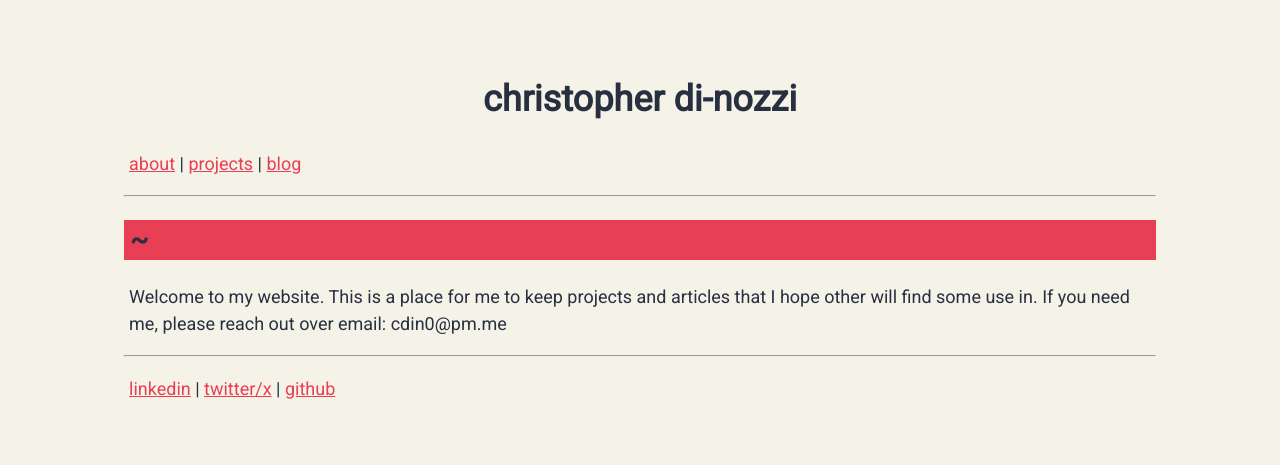
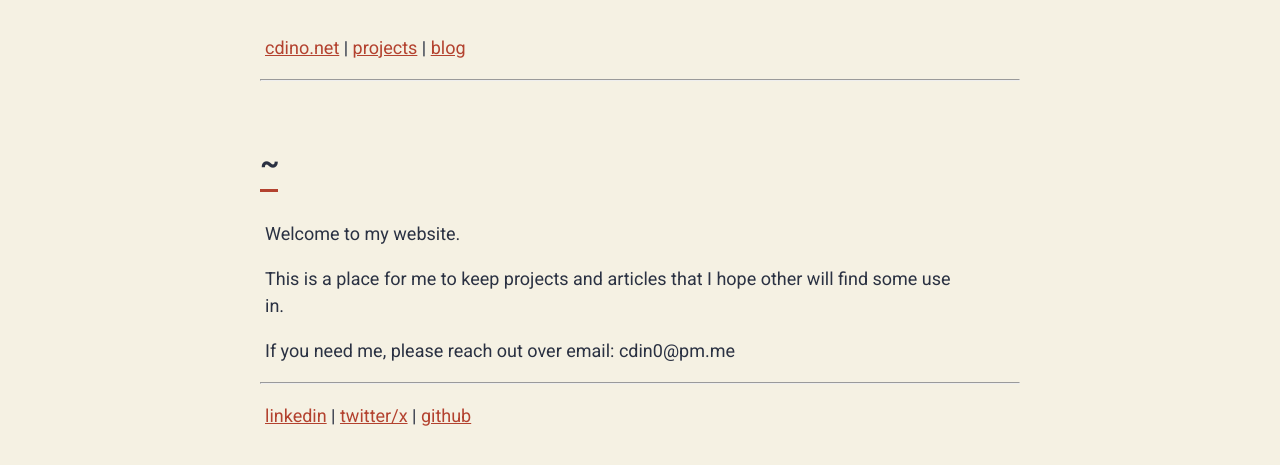
Before and after one commit to chrisdinozzi/chrisdinozzi.github.io, a Jekyll site: the page built from index.md, in a window 1280 px wide. Shown: the top 465 px of the page. Built offline with Jekyll 4.4.1, drawn with Linux system fonts in a browser that asks for light colours.

Commit message:
revamped style and cleaned up site. thanks claude

```diff
--- a/_layouts/default.html
+++ b/_layouts/default.html
@@ -3,15 +3,16 @@
 <head>
   <meta charset="UTF-8">
   <meta name="viewport" content="width=device-width, initial-scale=1.0">
+  <meta name="color-scheme" content="light dark">
+   <script src="script.js"></script>
   <link rel="stylesheet" href="/style.css">
   <link rel="alternate" type="application/atom+xml" title="cdino.net" href="/feed.xml">
   <script defer src="https://cloud.umami.is/script.js" data-website-id="f2d4d146-1a06-4363-b4cf-f8604e8e8b1b"></script>
   {% seo %}
 </head>
 <body>
-  <h1><a href="/">christopher di-nozzi</a></h1>
-  <p>
-    <a href="/about">about</a>
+    <p>
+    <a href="/">cdino.net</a>
     |
     <a href="/projects">projects</a>
     |
--- a/index.md
+++ b/index.md
@@ -5,5 +5,7 @@ title: christopher di-nozzi
 
 ## ~
 Welcome to my website.
+
 This is a place for me to keep projects and articles that I hope other will find some use in.
+
 If you need me, please reach out over email: cdin0@pm.me
--- a/style.css
+++ b/style.css
@@ -1,119 +1,189 @@
 @import url('https://fonts.googleapis.com/css2?family=Roboto&display=swap');
 @import url('https://fonts.googleapis.com/css2?family=JetBrains+Mono&display=swap');
 
-:root{
-    --background-color:#f5f3e7;
-    --primary-color:#e83f55;
-    --secondary-color:#272f41;
-    --link-color:#e83f55;
+/* ============ palette ============ */
+:root {
+  --bg: #f5f1e3;            /* cream */
+  --ink: #2a3142;           /* navy text */
+  --muted: #8a8573;         /* date/meta */
+  --accent: #b3422f;        /* brick */
+  --accent-hover: #8f3526;  /* brick, darker */
+  --code-bg: #e9e2cd;       /* code chips */
+  --table-head-bg: #2a3142;
+  --table-head-ink: #f5f1e3;
+  --rule: #d8d2c0;          /* thin hr / table borders */
+  color-scheme: light;
 }
 
-html{
-    background-color:var(--background-color);
+[data-theme="dark"] {
+  --bg: #1c212c;            /* darker than the navy so chips/tables sit on it */
+  --ink: #e8e3d3;           /* cream, slightly dimmed — pure #f5f1e3 glows on dark */
+  --muted: #8d8a7e;
+  --accent: #d4674f;        /* brick lightened for contrast on dark */
+  --accent-hover: #e08068;
+  --code-bg: #2a3142;
+  --table-head-bg: #11141c;
+  --table-head-ink: #e8e3d3;
+  --rule: #3a4152;
+  color-scheme: dark;
+}
+
+/* ============ base ============ */
+html {
+  background-color: var(--bg);   /* was var(-bg) — single dash, silently invalid */
+  background: var(--bg);
   font-family: 'Roboto', sans-serif;
-    color:var(--secondary-color);
+  color: var(--ink);
   line-height: 1.5;
-	margin: 32px auto;
   font-size: clamp(1rem, 2vw, 1.125rem);
 }
 
-body{
-    margin:0% 10% 0% 10%;
-    padding: 5% 5% 5% 5%;
+body {
+  max-width: 760px;        /* page frame: nav, title, tables get this */
+  margin: 0 auto;
   padding: 16px;
-    max-width: 102ch;
-    margin: 0 auto;
-    text-align:left;
+  text-align: left;
 }
 
-a{
-    color:var(--link-color);
+/* reading measure: prose capped at 70ch, tables/images stay free */
+p, ul, ol, blockquote {
+  max-width: 70ch;
 }
 
-nav{
-    overflow:auto;
+/* ============ links ============ */
+a {
+  color: var(--accent);
+}
+
+a:hover {
+  color: var(--accent-hover);   /* was background/colour swap via dead variables */
+}
+
+a:focus-visible {
+  outline: 2px solid var(--accent);
+  outline-offset: 2px;
+  border-radius: 2px;
+}
+
+/* ============ nav ============ */
+nav {
+  overflow: auto;
   display: flex;
   flex-flow: row nowrap;
   justify-content: space-evenly;
 }
 
-nav a{
+nav a {
   text-decoration: none;
-    padding:2px 4px 2px 4px;
+  padding: 2px 4px;
 }
 
-a:hover{
-    background-color: var(--primary-color);
-    color:var(--background-color)
+/* ============ headings ============ */
+#title {
+  font-size: 5ch;
 }
 
-h1{
-    text-align: center;
+h1 {
+  text-align: left;    /* one strong left edge, top to bottom */
 }
 
-h1 a{
-    color:var(--secondary-color);
+h1 a {
+  color: var(--ink);   /* was dead --secondary-color */
   text-decoration: none;
 }
 
-h2{
-    background-color: var(--primary-color);
-    padding-left:6px;
+h2 {
+  background: none;
+  color: var(--ink);
+  border-bottom: 3px solid var(--accent);
+  display: inline-block;
+  padding: 0 0 0.15em 0;
+  margin: 2em 0 0.4em;   /* ~2:1 — heading hugs its own section */
 }
 
-h2,h3{
+h2, h3 {
   text-align: left;
 }
 
-
-#date-read-time{
-    background-color: var(--secondary-color);
-    color: var(--background-color);
-    padding:5px;
-    width:auto;
+/* hover anchors — pairs with the # links inside h2s */
+h2 .anchor {
+  opacity: 0;
+  transition: opacity 0.15s;
+  text-decoration: none;
+  margin-left: 0.35em;
 }
 
-p{
-    display: block;
-    margin-block-start: 1em;
-    margin-block-end: 1em;
-    margin-inline-start: 0px;
-    margin-inline-end: 0px;
-    padding:0 5px
+h2:hover .anchor,
+h2 .anchor:focus-visible {
+  opacity: 1;
 }
 
-img{
-    margin:auto;
-    display:block;
-    width:90%;
+@media (prefers-reduced-motion: reduce) {
+  h2 .anchor { transition: none; }
 }
 
-code{
-    font-family: "JetBrains Mono", monospace;
-    background-color:var(--secondary-color);
-    color: var(--background-color);
-    padding:1px;
+/* ============ post header ============ */
+.post-meta-row {
+  display: flex;
+  justify-content: space-between;
+  align-items: baseline;
+  gap: 1rem;
 }
 
-ol,
-ul {
-	/* overflow-x: auto; */
-	/* white-space: nowrap; */
-    text-align:left;
-    padding-bottom: 0px;
+.post-meta-row h3 {
+  margin: 0;
 }
 
-footer{
-    display:block;
+#date-read-time {
+  color: var(--muted);
+  font-size: 0.85em;
+  white-space: nowrap;
 }
 
-table, th, td {
-    border: 1px solid;
-    border-collapse: collapse;
-    padding:10px;
+.post-rule {
+  border: none;
+  border-bottom: 4px solid var(--accent);
 }
 
-th{
-    background-color: var(--secondary-color);
-    color: var(--background-color);
+@media (max-width: 480px) {
+  .post-meta-row { flex-direction: column; gap: 0.25rem; }
 }
+
+/* ============ content ============ */
+p {
+  margin-block: 1em;
+  padding: 0 5px;
+}
+
+img {
+  margin: auto;
+  display: block;
+  width: 90%;
+}
+
+code {
+  font-family: 'JetBrains Mono', monospace;
+  background: var(--code-bg);
+  color: var(--ink);
+  font-size: 0.85em;
+  padding: 0.1em 0.35em;
+  border-radius: 3px;
+}
+
+/* ============ tables ============ */
+table, th, td {
+  border: 1px solid var(--rule);   /* was border: 1px solid — no colour set */
+  border-collapse: collapse;
+  padding: 10px;
+}
+
+th {
+  background-color: var(--table-head-bg);   /* was dead --secondary-color */
+  color: var(--table-head-ink);
+  border-color: var(--table-head-bg);
+}
+
+/* ============ footer ============ */
+footer {
+  display: block;
+}
```
Also changed, not shown: _layouts/post.html (+9 -11 lines), about/index.md (deleted, +0 -8 lines). Lines whose indentation alone changed are shown as unchanged.
